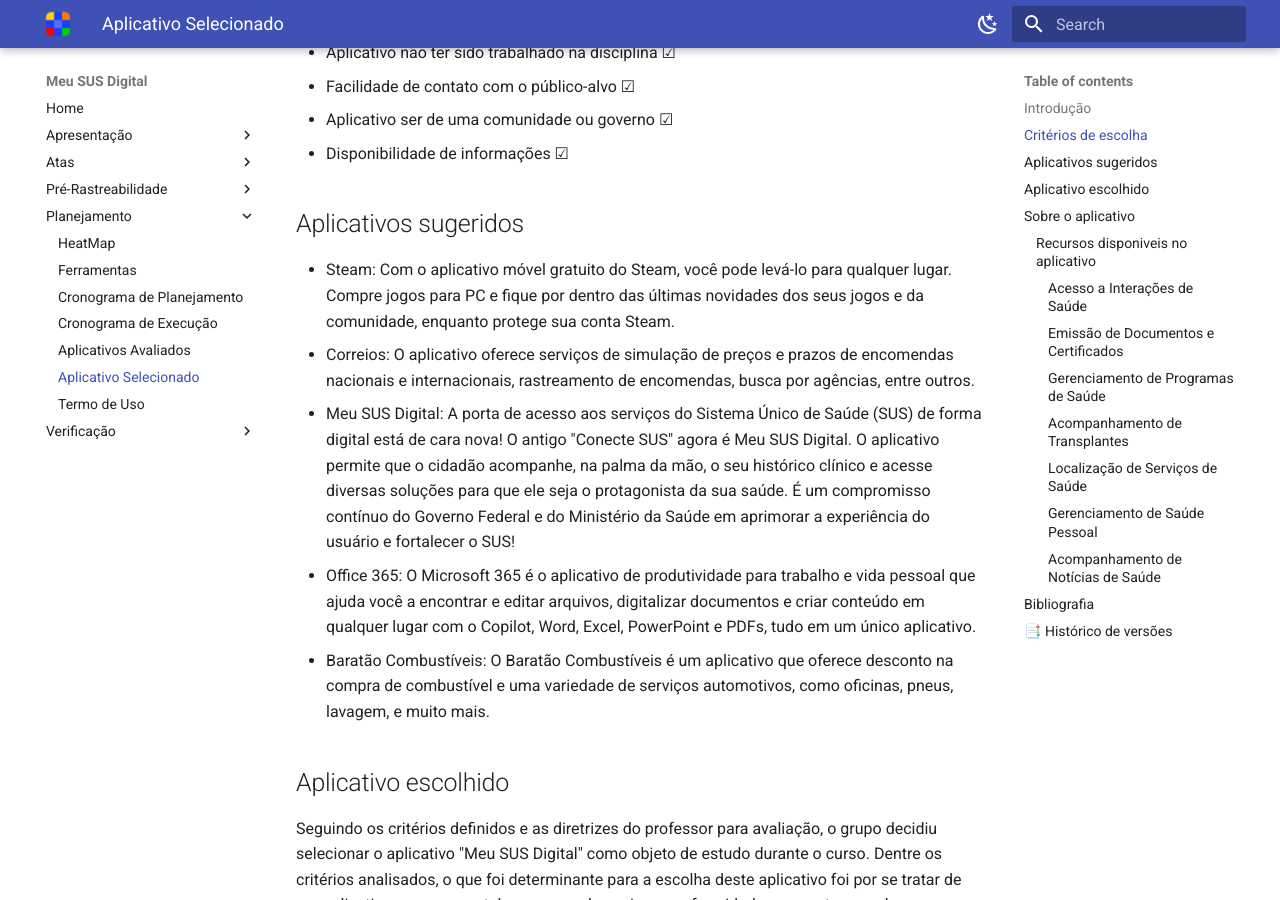
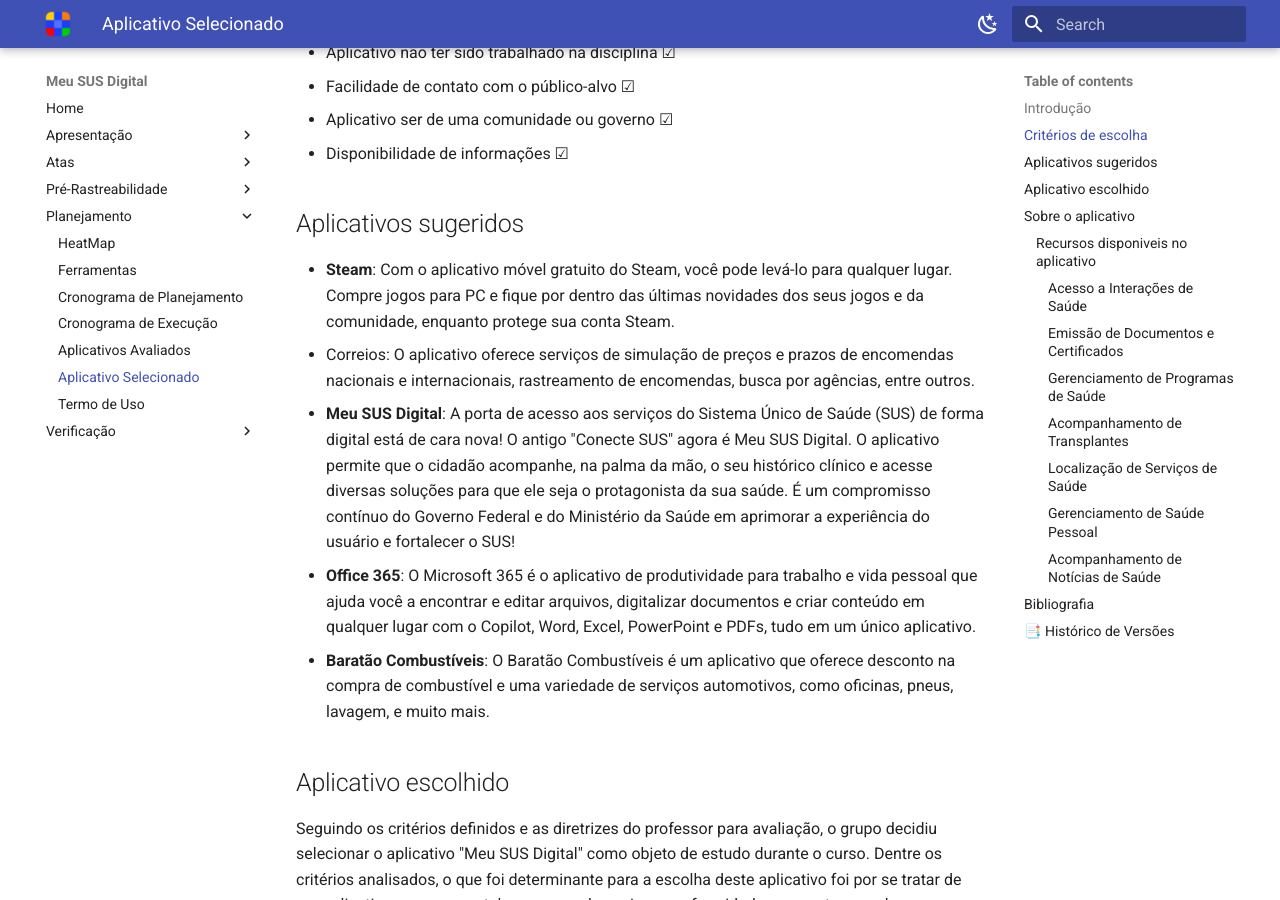
Before and after one commit to Requisitos-de-Software/2024.2-MeuSUSDigital, an MkDocs documentation site: the page built from docs/planejamento/app-selecionado.md, in a window 1280 px wide and 900 px high, scrolled down 763 px. Built offline with MkDocs 1.6.1 and Material for MkDocs 9.7.7, drawn with Linux system fonts in a browser that asks for light colours; part of the change alters nothing that is shown; some of the changed text lies outside the part shown.

```diff
--- a/docs/planejamento/app-selecionado.md
+++ b/docs/planejamento/app-selecionado.md
@@ -1,4 +1,6 @@
 # Aplicativo selecionado
+
+
 
 ## Introdução
 
@@ -15,6 +17,7 @@ A escolha de um aplicativo para a disciplina de requisitos é um processo import
 Esse processo metódico demonstra o compromisso da equipe com a qualidade e a eficiência no desenvolvimento, assegurando que a ferramenta escolhida seja a mais adequada para o sucesso do projeto.
 
 
+
 ## Critérios de escolha
 
 * Aplicativo não ter sido trabalhado na disciplina ☑
@@ -22,21 +25,29 @@ Esse processo metódico demonstra o compromisso da equipe com a qualidade e a ef
 * Aplicativo ser de uma comunidade ou governo ☑
 * Disponibilidade de informações ☑
 
+
+
 ## Aplicativos sugeridos
 
-* Steam: Com o aplicativo móvel gratuito do Steam, você pode levá-lo para qualquer lugar. Compre jogos para PC e fique por dentro das últimas novidades dos seus jogos e da comunidade, enquanto protege sua conta Steam.
+* **Steam**: Com o aplicativo móvel gratuito do Steam, você pode levá-lo para qualquer lugar. Compre jogos para PC e fique por dentro das últimas novidades dos seus jogos e da comunidade, enquanto protege sua conta Steam.
 * Correios: O aplicativo oferece serviços de simulação de preços e prazos de encomendas nacionais e internacionais, rastreamento de encomendas, busca por agências, entre outros.
-* Meu SUS Digital: A porta de acesso aos serviços do Sistema Único de Saúde (SUS) de forma digital está de cara nova! O antigo "Conecte SUS" agora é Meu SUS Digital. O aplicativo permite que o cidadão acompanhe, na palma da mão, o seu histórico clínico e acesse diversas soluções para que ele seja o protagonista da sua saúde. É um compromisso contínuo do Governo Federal e do Ministério da Saúde em aprimorar a experiência do usuário e fortalecer o SUS!
-* Office 365: O Microsoft 365 é o aplicativo de produtividade para trabalho e vida pessoal que ajuda você a encontrar e editar arquivos, digitalizar documentos e criar conteúdo em qualquer lugar com o Copilot, Word, Excel, PowerPoint e PDFs, tudo em um único aplicativo.
-* Baratão Combustíveis: O Baratão Combustíveis é um aplicativo que oferece desconto na compra de combustível e uma variedade de serviços automotivos, como oficinas, pneus, lavagem, e muito mais.
+* **Meu SUS Digital**: A porta de acesso aos serviços do Sistema Único de Saúde (SUS) de forma digital está de cara nova! O antigo "Conecte SUS" agora é Meu SUS Digital. O aplicativo permite que o cidadão acompanhe, na palma da mão, o seu histórico clínico e acesse diversas soluções para que ele seja o protagonista da sua saúde. É um compromisso contínuo do Governo Federal e do Ministério da Saúde em aprimorar a experiência do usuário e fortalecer o SUS!
+* **Office 365**: O Microsoft 365 é o aplicativo de produtividade para trabalho e vida pessoal que ajuda você a encontrar e editar arquivos, digitalizar documentos e criar conteúdo em qualquer lugar com o Copilot, Word, Excel, PowerPoint e PDFs, tudo em um único aplicativo.
+* **Baratão Combustíveis**: O Baratão Combustíveis é um aplicativo que oferece desconto na compra de combustível e uma variedade de serviços automotivos, como oficinas, pneus, lavagem, e muito mais.
+
+
 
 ## Aplicativo escolhido
 
 Seguindo os critérios definidos e as diretrizes do professor para avaliação, o grupo decidiu selecionar o aplicativo "Meu SUS Digital" como objeto de estudo durante o curso. Dentre os critérios analisados, o que foi determinante para a escolha deste aplicativo foi por se tratar de um aplicativo governamental, assegurando assim a conformidade com os termos de uso estabelecidos.
 
+
+
 ## Sobre o aplicativo
 
 O programa disponibiliza ao usuário a facilidade de monitorar seu histórico de saúde diretamente pelo celular, proporcionando acesso a uma variedade de funcionalidades que colocam o indivíduo no centro do cuidado com sua saúde.
+
+
 
 ### Recursos disponiveis no aplicativo
 #### **Acesso a Interações de Saúde**
@@ -63,19 +74,24 @@ O programa disponibiliza ao usuário a facilidade de monitorar seu histórico de
 #### **Acompanhamento de Notícias de Saúde**
    - Recebimento de notícias seguras e confiáveis sobre saúde e bem-estar.
 
+
+
 ## Bibliografia
-> Steam. Google Play, 2024. Disponível em: [https://play.google.com/store/apps/details?id=com.valvesoftware.android.steam.community](https://play.google.com/store/apps/details?id=com.valvesoftware.android.steam.community). Acesso em: 28 de outubro de 2024.</br>
+
+> _BARATÃO COMBUSTÍVEIS_. 2024. Google Play. Disponível em: <https://play.google.com/store/apps/details?id=com.barataoapp>. Acesso em: 28 out. 2024.
 >
-> Correios. Google Play, 2024. Disponível em: [https://play.google.com/store/apps/details?id=br.com.correios.preatendimento](https://play.google.com/store/apps/details?id=br.com.correios.preatendimento). Acesso em: 02 de novembro de 2024.</br>
+> _CORREIOS_. 2024. Google Play. Disponível em: <https://play.google.com/store/apps/details?id=br.com.correios.preatendimento>. Acesso em: 02 nov. 2024.
 >
-> Meu SUS Digital. Google Play, 2024. Disponível em: [https://play.google.com/store/apps/details?id=br.gov.datasus.cnsdigital](https://play.google.com/store/apps/details?id=br.gov.datasus.cnsdigital). Acesso em: 02 de novembro de 2024.</br>
+> _MEU SUS DIGITAL_. 2024. Google Play. Disponível em: <https://play.google.com/store/apps/details?id=br.gov.datasus.cnsdigital>. Acesso em: 02 nov. 2024.
 >
-> Microsoft 365 (Office). Google Play, 2024. Disponível em: [https://play.google.com/store/apps/details?id=com.microsoft.office.officehubrow](https://play.google.com/store/apps/details?id=com.microsoft.office.officehubrow). Acesso em: 02 de novembro de 2024.</br>
+> _MICROSOFT 365 (OFFICE)_. 2024. Google Play. Disponível em: <https://play.google.com/store/apps/details?id=com.microsoft.office.officehubrow>. Acesso em: 02 nov. 2024.
 >
-> Baratão Combustíveis. Google Play, 2024. Disponível em: [https://play.google.com/store/apps/details?id=com.barataoapp](https://play.google.com/store/apps/details?id=com.barataoapp). Acesso em: 28 de outubro de 2024.</br>
+> _STEAM_. 2024. Google Play. Disponível em: <https://play.google.com/store/apps/details?id=com.valvesoftware.android.steam.community>. Acesso em: 28 out. 2024.
 
-## 📑 Histórico de versões
 
-Versão  |   Data   | Descrição | Autor(es) | Revisor(es)
---------- | ------ | ------ | ---------- | ----------
-`1.0` | 05/11/2024| Criação do documento | [Matheus Henrick](https://github.com/MatheusHenrickSantos) |[Emivalto Júnior](https://github.com/EmivaltoJrr)|
+
+## 📑 Histórico de Versões
+
+| Versão | Descrição | Autor(es) | Data de Produção | Revisor(es) | Data de Revisão |
+| :----: | --------- | --------- | :--------------: | ----------- | :-------------: |
+| `1.0`  | Criação do documento | [Matheus Henrick](https://github.com/MatheusHenrickSantos) | 05/11/2024| [Emivalto Júnior](https://github.com/EmivaltoJrr) | 06/11/2024 |
```
